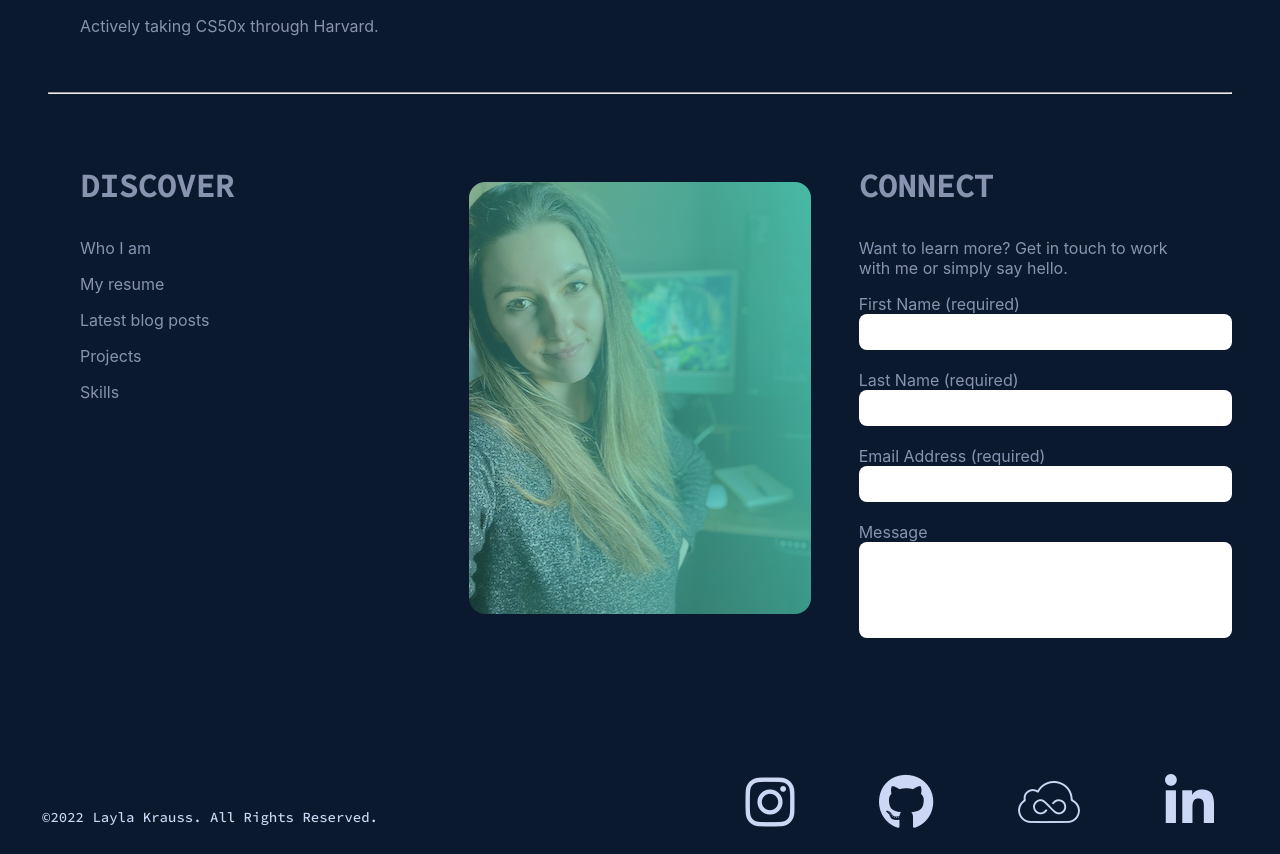
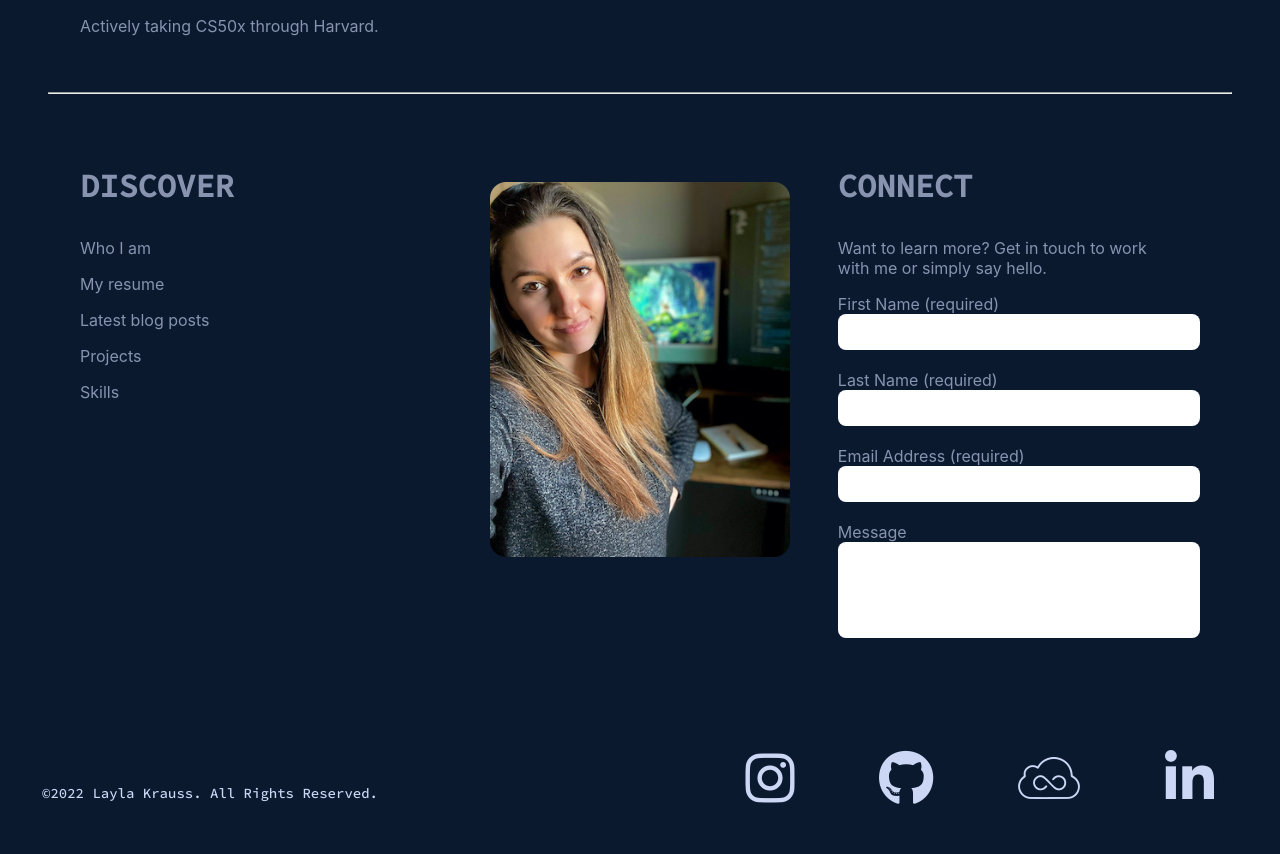
Before and after one commit to laylark/mothercodesbest.dev, a plain HTML site: page index.html in a window 1280 px wide. Shown: the part 620-1474 px from the top of the page. After the commit the page ends 1450 px from the top, so only its background shows below. Drawn offline with nearby package versions, Linux system fonts and the light colour scheme; a web font is replaced by a local one.

Commit message:
Change footer img

```diff
--- a/app.css
+++ b/app.css
@@ -90,7 +90,7 @@ div.nav-column {
 hr.main-end {
   margin-inline: 3em;
 }
-@media {
+@media (prefers-reduced-motion: no-preference) {
   .line-break {
     animation: line-break 1.2s 1 ease-in-out;
   }
@@ -107,7 +107,7 @@ hr.main-end {
   display: flex;
   align-content: center;
   width: 100%;
-  padding: 2em 0em;
+  padding: 2em 0;
   font-family: -apple-system, BlinkMacSystemFont, "Segoe UI", Roboto, Oxygen,
     Ubuntu, Cantarell, "Open Sans", "Helvetica Neue", sans-serif;
 }
@@ -118,23 +118,19 @@ hr.main-end {
   padding-left: 5em;
 }
 .connect {
-  padding-right: 5em;
+  padding-right: 7em;
+  box-sizing: border-box;
 }
 .footer-title {
   font-size: 2em;
   font-family: "Source Code Pro", monospace, sans-serif;
 }
+.footer-img-wrapper {
+  padding: 3em;
+}
 .footer-img {
-  padding: 13.5em 0;
-  margin: 3em;
-  width: 100%;
+  width: 300px;
   background: no-repeat;
-  background-image: linear-gradient(
-      75deg,
-      rgba(72, 185, 166, 0.3),
-      rgba(72, 185, 166, 1)
-    ),
-    url("images/headshot.JPG");
   border-radius: 1em;
 }
 #email,
@@ -182,10 +178,27 @@ hr.main-end {
     font-size: 1.5em;
   }
   .main {
-    padding-top: 7em;
+    padding: 8em 3em 2em 3em;
+  }
+  .second-header {
+    font-size: 1.5em;
+  }
+  .laylaKrauss {
+    font-size: 2em;
+  }
+  .about {
+    font-size: 1.5em;
+    width: 100%;
   }
   .footer {
     flex-direction: column;
+  }
+  .connect {
+    padding: 3em;
+    font-size: 1em;
+  }
+  .footer-img-wrapper {
+    padding: 3em;
   }
   .second-footer {
     font-size: 0.5em;
--- a/index.html
+++ b/index.html
@@ -71,7 +71,13 @@
         <p>Projects</p>
         <p>Skills</p>
       </div>
-      <div class="footer-img footer-content" alt="headshot"></div>
+      <div class="footer-img-wrapper">
+        <img
+          class="footer-img footer-content"
+          src="images/headshot.JPG"
+          alt="headshot"
+        />
+      </div>
       <div class="footer-content connect">
         <h3 class="footer-title">CONNECT</h3>
         <p>
```
